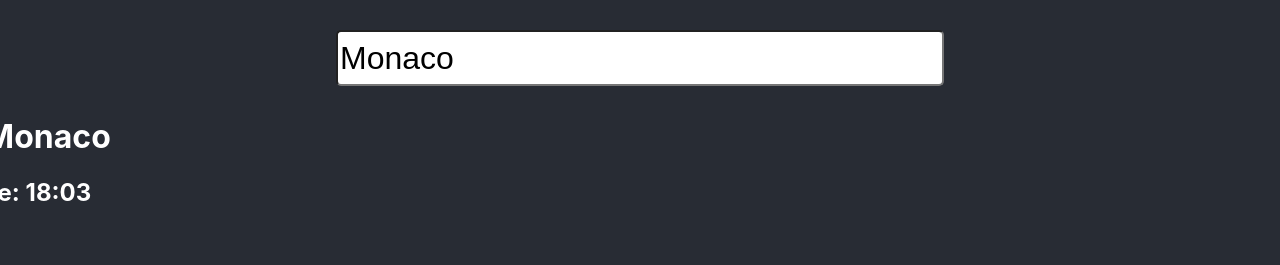
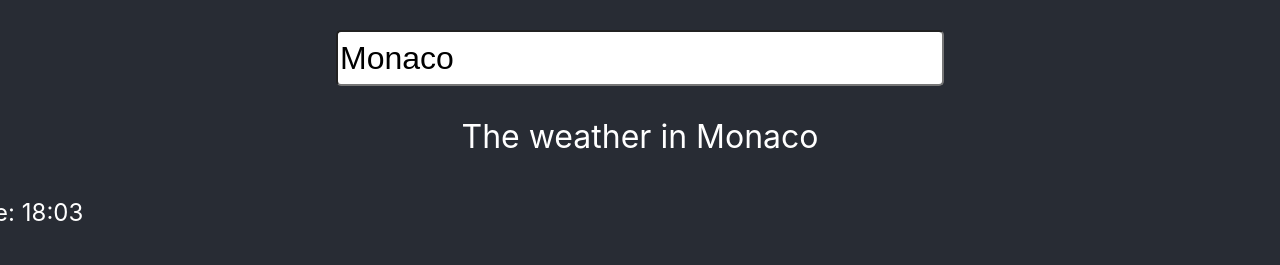
Before and after one commit to JordT/WeatherApp, a React (Create React App) app: page / in a window 1280 px wide. Shown: the top 265 px of the page. Built offline with nearby package versions, Linux system fonts and the light colour scheme; no server answers.

Commit message:
rendering actual location instead of TZ name./

```diff
--- a/src/App.css
+++ b/src/App.css
@@ -54,4 +54,11 @@
 .locationBanner {
   width: 100vw;
   color: white;
+  font-weight: normal;
 }
+
+.timeBanner {
+  width: 100vw;
+  color: white;
+  font-weight: normal;
+}
--- a/src/App.js
+++ b/src/App.js
@@ -4,6 +4,7 @@
 import SearchBar from './components/SearchBar/searchBar.js';
 import defaultweather from './exampleData.json';
 import SunPosition from './components/DisplayWeather/SunPosition/SunPosition'
+
 
 // const { DateTime } = require("luxon");
 
@@ -12,10 +13,12 @@
   // const defaultweather = './defaultweather.json'
   // We manage state here as we'll get it in SearchBar
   const [weatherInfo, setWeatherInfo] = useState(defaultweather)
+  const [displayLocation, setDisplayLocation] = useState('Monaco')
 
   return (
     <div className="App">
-        <SearchBar onSearch={setWeatherInfo}/>
+        <SearchBar onSearch={setWeatherInfo} formattedLocation={setDisplayLocation}/>
+        <h1 className="locationBanner"> The weather in {displayLocation} </h1>
         <NextFiveDays location={weatherInfo}/>
         <SunPosition sunData={weatherInfo.current} timeZone={weatherInfo.timezone}/>
     </div>
--- a/src/components/DisplayWeather/NextFiveDays/NextFiveDays.js
+++ b/src/components/DisplayWeather/NextFiveDays/NextFiveDays.js
@@ -46,8 +46,7 @@
 
     return (
         <div>
-            <h1 className="locationBanner"> The weather in {props.location.timezone} </h1>
-            <h2 className="locationBanner"> Current Time: {formatTime(props.location.current.dt).slice(-13, -8)},
+            <h2 className="timeBanner"> Current Time: {formatTime(props.location.current.dt).slice(-13, -8)},
                 Local Time: {formatTime(props.location.current.dt + props.location.timezone_offset).slice(-13, -8)}
             </h2>
             <div className="card-container">
--- a/src/components/SearchBar/searchBar.js
+++ b/src/components/SearchBar/searchBar.js
@@ -1,7 +1,7 @@
 import axios from 'axios';
 import { useState, useCallback, useEffect } from 'react';
 
-const SearchBar = ({onSearch}) => {
+const SearchBar = ({onSearch, formattedLocation}) => {
 
     const [location, setLocation] = useState('Monaco')
 
@@ -22,6 +22,10 @@
         onSearch(res)
     }, [onSearch])
 
+    const setDisplayLocation = useCallback((res) => {
+       formattedLocation(res)
+    }, [formattedLocation])
+
 
     const handleSubmit = (e) => {
         e.preventDefault()
@@ -29,10 +33,12 @@
         // Calling the GCP geocoding API to get lat/lon values.
         axios.get(`https://maps.googleapis.com/maps/api/geocode/json?address=${location}&key=${process.env.REACT_APP_GCP_API_KEY}`)
         .then((res) => {
-          const lat = res.data.results[0].geometry.location.lat
-          const lon = res.data.results[0].geometry.location.lng
-          // Taking the GCP values and hitting the OpenWeather API to retreive weather data.
-          axios.get(`https://api.openweathermap.org/data/2.5/onecall?lat=${lat}&lon=${lon}&exclude=hourly,minutely&units=metric&appid=${process.env.REACT_APP_WEATHER_API_KEY}`)
+            setDisplayLocation(res.data.results[0].formatted_address)
+            console.log(res.data)
+            const lat = res.data.results[0].geometry.location.lat
+            const lon = res.data.results[0].geometry.location.lng
+            // Taking the GCP values and hitting the OpenWeather API to retreive weather data.
+            axios.get(`https://api.openweathermap.org/data/2.5/onecall?lat=${lat}&lon=${lon}&exclude=hourly,minutely&units=metric&appid=${process.env.REACT_APP_WEATHER_API_KEY}`)
             .then((res) => {
                 console.log(res.data)
                 handleUpdate(res.data)
```
